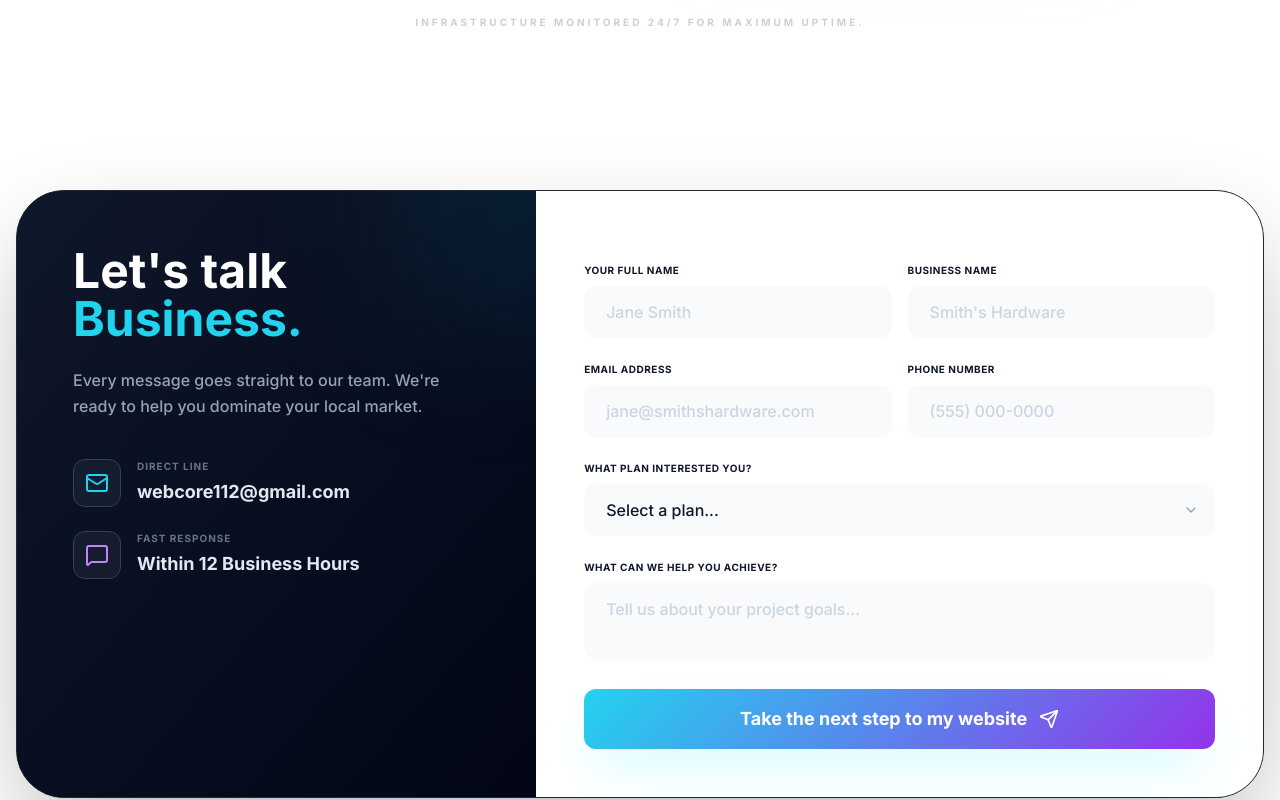
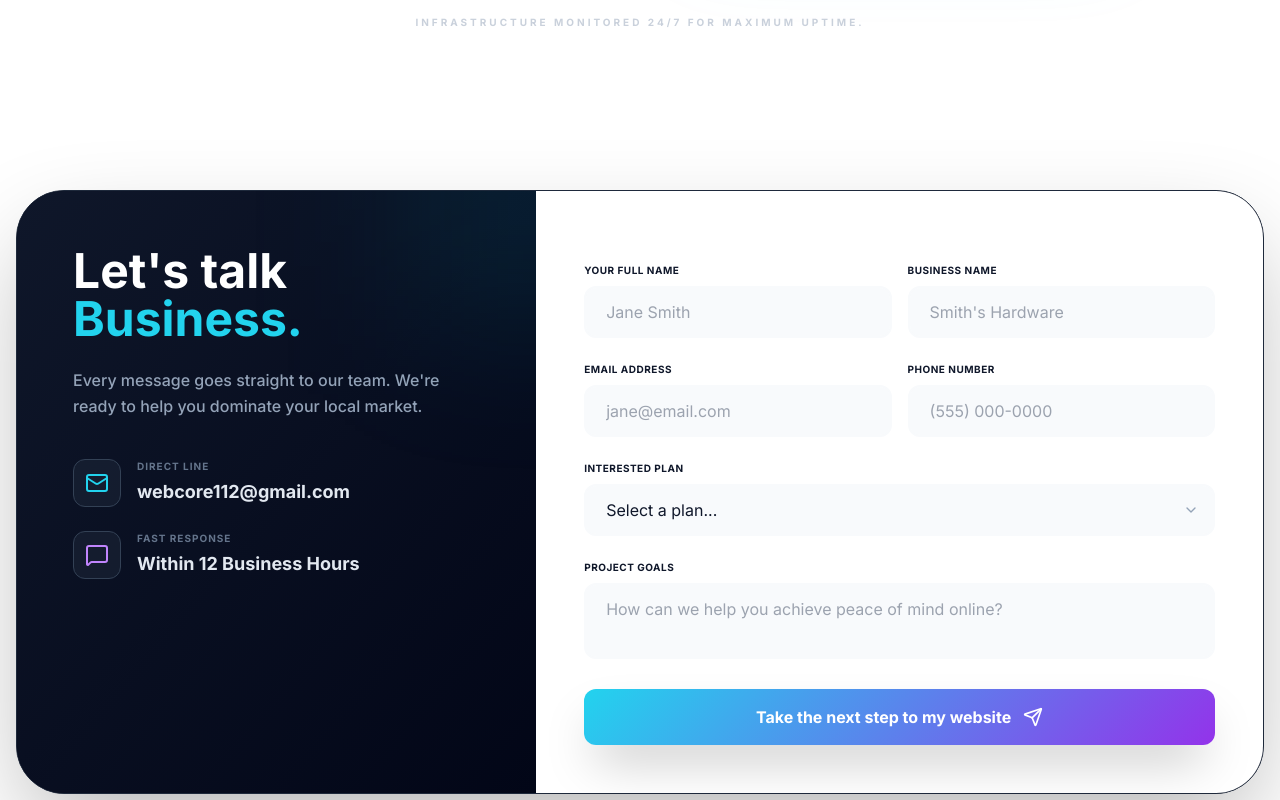
Before and after one commit to WebCore-host/webcore-site, a React (Vite) app: page / in a window 1280 px wide. Shown: the part 5720-6520 px from the top of the page. Built offline with nearby package versions, Linux system fonts and the light colour scheme.

Commit message:
Update Contact.tsx

```diff
--- a/components/Contact.tsx
+++ b/components/Contact.tsx
@@ -1,3 +1,4 @@
+
 import React, { useState, useEffect } from 'react';
 import { Send, Mail, MessageSquare, CheckCircle2, ChevronDown, X } from 'lucide-react';
 
@@ -49,27 +50,35 @@ const Contact: React.FC<ContactProps> = ({ isModal = false, initialPlan, onClose
     }, 600);
   };
 
-  const handleSubmit = (e: React.FormEvent<HTMLFormElement>) => {
+  const handleSubmit = async (e: React.FormEvent<HTMLFormElement>) => {
     e.preventDefault();
     setIsSubmitting(true);
 
     const formData = new FormData(e.currentTarget);
+    const data = Object.fromEntries(formData.entries());
 
-    fetch("/", {
+    try {
+      const response = await fetch("https://formsubmit.co/ajax/webcore112@gmail.com", {
         method: "POST",
-      headers: { "Content-Type": "application/x-www-form-urlencoded" },
-      body: new URLSearchParams(formData as any).toString(),
-    })
-      .then(() => {
+        headers: {
+          "Content-Type": "application/json",
+          "Accept": "application/json"
+        },
+        body: JSON.stringify(data),
+      });
+
+      const result = await response.json();
+      if (result.success === "true") {
         setSubmitted(true);
+      } else {
+        throw new Error("Form submission failed");
+      }
+    } catch (error) {
+      console.error(error);
+      alert("Error sending message. Please email webcore112@gmail.com directly.");
+    } finally {
       setIsSubmitting(false);
-        setPhone('');
-      })
-      .catch((error) => {
-        console.error(error);
-        alert("There was an error. If you are running this locally, the form won't send until you deploy to Netlify!");
-        setIsSubmitting(false);
-      });
+    }
   };
 
   const modalAnimationClasses = isModal
@@ -137,129 +146,63 @@ const Contact: React.FC<ContactProps> = ({ isModal = false, initialPlan, onClose
             <p className="text-slate-600 text-base max-w-sm mx-auto mb-8">
               Your message has been sent. Check your email for a confirmation soon.
             </p>
-            {isModal ? (
             <button
-                onClick={startCloseSequence}
-                className="px-8 py-3 rounded-xl gradient-bg text-white font-black shadow-xl hover:opacity-90 transition-all"
+              onClick={isModal ? startCloseSequence : () => setSubmitted(false)}
+              className="px-8 py-3 rounded-xl gradient-bg text-white font-black shadow-xl"
             >
-                Close Preview
+              {isModal ? 'Close Preview' : 'Send Another'}
             </button>
-            ) : (
-              <button
-                onClick={() => setSubmitted(false)}
-                className="px-8 py-3 rounded-xl border-2 border-slate-100 font-bold text-slate-500 hover:bg-slate-50 transition-all"
-              >
-                Send another request
-              </button>
-            )}
           </div>
         ) : (
-          <form
-            name="contact"
-            method="POST"
-            data-netlify="true"
-            onSubmit={handleSubmit}
-            className="space-y-4 md:space-y-6"
-          >
-            <input type="hidden" name="form-name" value="contact" />
+          <form onSubmit={handleSubmit} className="space-y-4 md:space-y-6">
+            <input type="hidden" name="_subject" value="New WebCore Inquiry!" />
+            <input type="hidden" name="_template" value="table" />
+            <input type="text" name="_honey" style={{ display: 'none' }} />
 
             <div className="grid grid-cols-1 md:grid-cols-2 gap-4">
               <div className="group">
-                <label className="block text-[10px] font-black text-slate-900 mb-2 uppercase tracking-wider transition-colors group-focus-within:text-cyan-500">Your Full Name</label>
-                <input
-                  name="name"
-                  type="text"
-                  required
-                  className="w-full px-5 py-3 rounded-xl border-2 border-slate-50 bg-slate-50 focus:bg-white focus:border-cyan-400 focus:outline-none transition-all text-slate-900 font-medium text-base placeholder:text-slate-300"
-                  placeholder="Jane Smith"
-                />
+                <label className="block text-[10px] font-black text-slate-900 mb-2 uppercase tracking-wider">Your Full Name</label>
+                <input name="name" type="text" required className="w-full px-5 py-3 rounded-xl border-2 border-slate-50 bg-slate-50 focus:bg-white focus:border-cyan-400 focus:outline-none transition-all" placeholder="Jane Smith" />
               </div>
               <div className="group">
-                <label className="block text-[10px] font-black text-slate-900 mb-2 uppercase tracking-wider transition-colors group-focus-within:text-cyan-500">Business Name</label>
-                <input
-                  name="business"
-                  type="text"
-                  required
-                  className="w-full px-5 py-3 rounded-xl border-2 border-slate-50 bg-slate-50 focus:bg-white focus:border-cyan-400 focus:outline-none transition-all text-slate-900 font-medium text-base placeholder:text-slate-300"
-                  placeholder="Smith's Hardware"
-                />
+                <label className="block text-[10px] font-black text-slate-900 mb-2 uppercase tracking-wider">Business Name</label>
+                <input name="business" type="text" required className="w-full px-5 py-3 rounded-xl border-2 border-slate-50 bg-slate-50 focus:bg-white focus:border-cyan-400 focus:outline-none transition-all" placeholder="Smith's Hardware" />
               </div>
             </div>
 
             <div className="grid grid-cols-1 md:grid-cols-2 gap-4">
               <div className="group">
-                <label className="block text-[10px] font-black text-slate-900 mb-2 uppercase tracking-wider transition-colors group-focus-within:text-cyan-500">Email Address</label>
-                <input
-                  name="email"
-                  type="email"
-                  required
-                  className="w-full px-5 py-3 rounded-xl border-2 border-slate-50 bg-slate-50 focus:bg-white focus:border-cyan-400 focus:outline-none transition-all text-slate-900 font-medium text-base placeholder:text-slate-300"
-                  placeholder="jane@smithshardware.com"
-                />
+                <label className="block text-[10px] font-black text-slate-900 mb-2 uppercase tracking-wider">Email Address</label>
+                <input name="email" type="email" required className="w-full px-5 py-3 rounded-xl border-2 border-slate-50 bg-slate-50 focus:bg-white focus:border-cyan-400 focus:outline-none transition-all" placeholder="jane@email.com" />
               </div>
               <div className="group">
-                <label className="block text-[10px] font-black text-slate-900 mb-2 uppercase tracking-wider transition-colors group-focus-within:text-cyan-500">Phone Number</label>
-                <input
-                  name="phone"
-                  type="tel"
-                  required
-                  value={phone}
-                  onChange={handlePhoneChange}
-                  className="w-full px-5 py-3 rounded-xl border-2 border-slate-50 bg-slate-50 focus:bg-white focus:border-cyan-400 focus:outline-none transition-all text-slate-900 font-medium text-base placeholder:text-slate-300"
-                  placeholder="(555) 000-0000"
-                />
+                <label className="block text-[10px] font-black text-slate-900 mb-2 uppercase tracking-wider">Phone Number</label>
+                <input name="phone" type="tel" required value={phone} onChange={handlePhoneChange} className="w-full px-5 py-3 rounded-xl border-2 border-slate-50 bg-slate-50 focus:bg-white focus:border-cyan-400 focus:outline-none transition-all" placeholder="(555) 000-0000" />
               </div>
             </div>
 
-            <div className="group relative">
-              <label className="block text-[10px] font-black text-slate-900 mb-2 uppercase tracking-wider transition-colors group-focus-within:text-cyan-500">
-                {isModal ? "The plan you're interested in." : "What plan interested you?"}
-              </label>
+            <div className="group">
+              <label className="block text-[10px] font-black text-slate-900 mb-2 uppercase tracking-wider">Interested Plan</label>
               <div className="relative">
-                <select
-                  name="plan"
-                  required
-                  defaultValue={initialPlan || ""}
-                  disabled={isModal && !!initialPlan}
-                  className={`w-full px-5 py-3 rounded-xl border-2 border-slate-50 bg-slate-50 focus:bg-white focus:border-cyan-400 focus:outline-none transition-all text-slate-900 font-medium text-base appearance-none pr-10 ${isModal && !!initialPlan ? 'cursor-not-allowed opacity-75' : 'cursor-pointer'}`}
-                >
+                <select name="plan" required defaultValue={initialPlan || ""} disabled={isModal && !!initialPlan} className="w-full px-5 py-3 rounded-xl border-2 border-slate-50 bg-slate-50 focus:bg-white focus:border-cyan-400 focus:outline-none transition-all appearance-none pr-10">
                   <option value="" disabled>Select a plan...</option>
                   <option value="essential">Essential Plan — $59/mo</option>
                   <option value="growth">The Growth Plan — $69/mo</option>
-                  <option value="not_sure">I'm not sure yet / Let's talk</option>
+                  <option value="not_sure">I'm not sure yet</option>
                 </select>
-                {!isModal && (
                 <ChevronDown className="absolute right-4 top-1/2 -translate-y-1/2 w-4 h-4 text-slate-400 pointer-events-none" />
-                )}
                 {isModal && initialPlan && <input type="hidden" name="plan" value={initialPlan} />}
               </div>
             </div>
 
             <div className="group">
-              <label className="block text-[10px] font-black text-slate-900 mb-2 uppercase tracking-wider transition-colors group-focus-within:text-cyan-500">What can we help you achieve?</label>
-              <textarea
-                name="message"
-                rows={2}
-                required
-                className="w-full px-5 py-3 rounded-xl border-2 border-slate-50 bg-slate-50 focus:bg-white focus:border-cyan-400 focus:outline-none transition-all text-slate-900 font-medium text-base placeholder:text-slate-300 resize-none"
-                placeholder="Tell us about your project goals..."
-              ></textarea>
+              <label className="block text-[10px] font-black text-slate-900 mb-2 uppercase tracking-wider">Project Goals</label>
+              <textarea name="message" rows={2} required className="w-full px-5 py-3 rounded-xl border-2 border-slate-50 bg-slate-50 focus:bg-white focus:border-cyan-400 focus:outline-none transition-all resize-none" placeholder="How can we help you achieve peace of mind online?"></textarea>
             </div>
 
-            <button
-              type="submit"
-              disabled={isSubmitting}
-              className={`w-full gradient-bg text-white font-black text-base md:text-lg py-4 px-6 md:px-8 rounded-xl shadow-2xl shadow-cyan-100 flex items-center justify-center gap-2 md:gap-3 transition-all group ${isSubmitting ? 'opacity-50 cursor-wait' : 'hover:opacity-95 hover:scale-[0.99] active:scale-95'}`}
-            >
-              {isSubmitting ? (
-                'Sending...'
-              ) : (
-                <>
-                  <span className="hidden md:inline">Take the next step to my website</span>
-                  <span className="md:hidden">Take the next step</span>
-                </>
-              )}
-              {!isSubmitting && <Send className="w-4 h-4 md:w-5 h-5 group-hover:rotate-12 transition-transform shrink-0" />}
+            <button type="submit" disabled={isSubmitting} className={`w-full gradient-bg text-white font-black py-4 rounded-xl shadow-2xl transition-all flex items-center justify-center gap-3 ${isSubmitting ? 'opacity-50 cursor-wait' : 'hover:scale-[0.99] active:scale-95'}`}>
+              {isSubmitting ? 'Sending...' : 'Take the next step to my website'}
+              {!isSubmitting && <Send className="w-5 h-5" />}
             </button>
           </form>
         )}
@@ -267,28 +210,13 @@ const Contact: React.FC<ContactProps> = ({ isModal = false, initialPlan, onClose
     </div>
   );
 
-  if (isModal) {
-    return (
-      <div
-        className={`fixed inset-0 z-[300] bg-slate-950/60 backdrop-blur-md pointer-events-auto overflow-y-auto px-4 py-6 md:p-8 flex justify-center items-start md:items-center transition-opacity duration-[600ms] ${
-          isVisible && !isClosing ? 'opacity-100' : 'opacity-0'
-        }`}
-        onClick={(e) => {
-          if (e.target === e.currentTarget) startCloseSequence();
-        }}
-      >
-        <div className="w-full max-w-6xl my-auto">
-          {content}
+  return isModal ? (
+    <div className={`fixed inset-0 z-[300] bg-slate-950/60 backdrop-blur-md overflow-y-auto px-4 py-6 flex justify-center items-center transition-opacity duration-[600ms] ${isVisible && !isClosing ? 'opacity-100' : 'opacity-0'}`} onClick={(e) => e.target === e.currentTarget && startCloseSequence()}>
+      <div className="w-full max-w-6xl my-auto">{content}</div>
     </div>
-      </div>
-    );
-  }
-
-  return (
-    <section id="contact" className="py-10 md:py-16 bg-white relative overflow-hidden scroll-mt-2">
-      <div className="max-w-7xl mx-auto px-4">
-        {content}
-      </div>
+  ) : (
+    <section id="contact" className="py-16 bg-white scroll-mt-2 px-4">
+      <div className="max-w-7xl mx-auto">{content}</div>
     </section>
   );
 };
```
Lines whose indentation alone changed are shown as unchanged.
